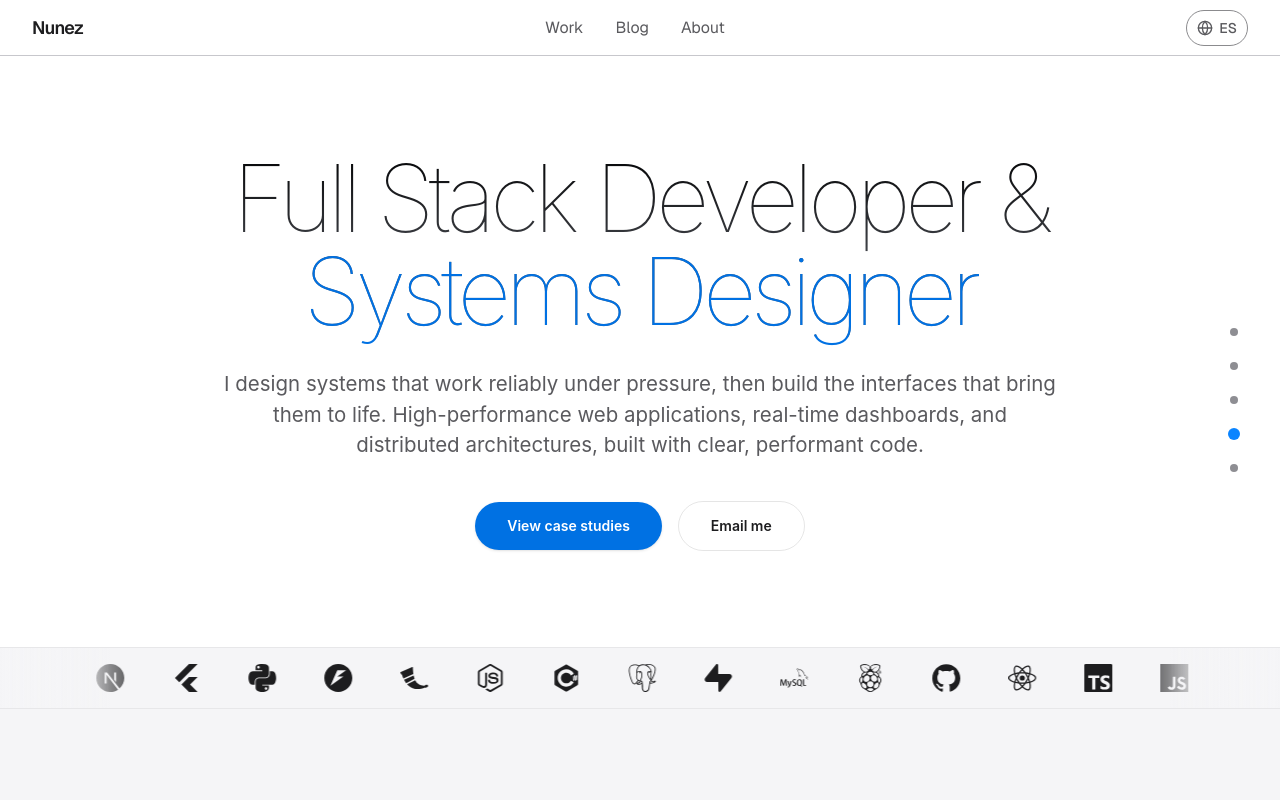
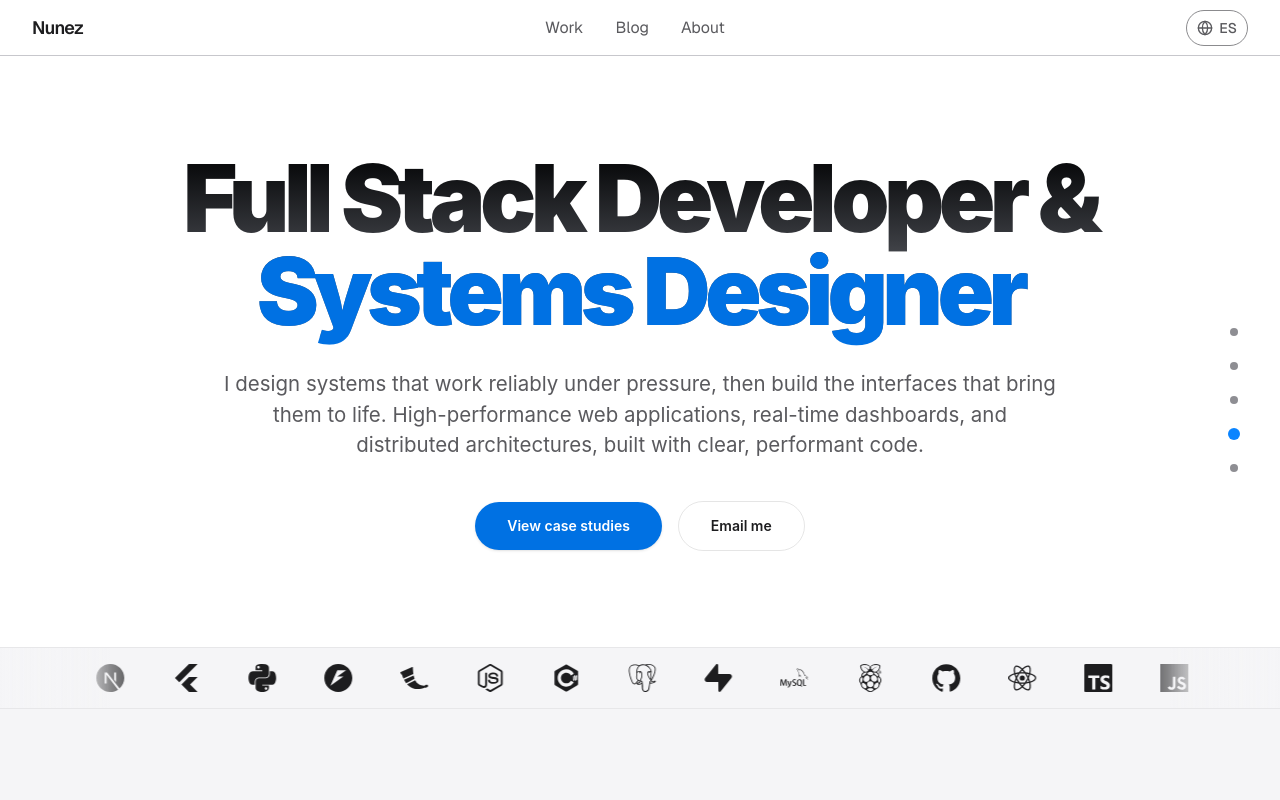
Before and after one commit to mxnueh/portfolio-mxnueh, a Next.js app: page / in a window 1280 px wide. Shown: the top 800 px of the page. Built offline with nearby package versions, Linux system fonts and the light colour scheme.

Commit message:
Restaura el peso original del título principal

```diff
--- a/src/app/globals.css
+++ b/src/app/globals.css
@@ -782,7 +782,7 @@ input:focus-visible {
 
 .home-heading {
   font-size: clamp(2.5rem, 7.3vw, 7.75rem);
-  font-weight: 100;
+  font-weight: 900;
   letter-spacing: -0.06em;
   line-height: 0.99;
 }
```
